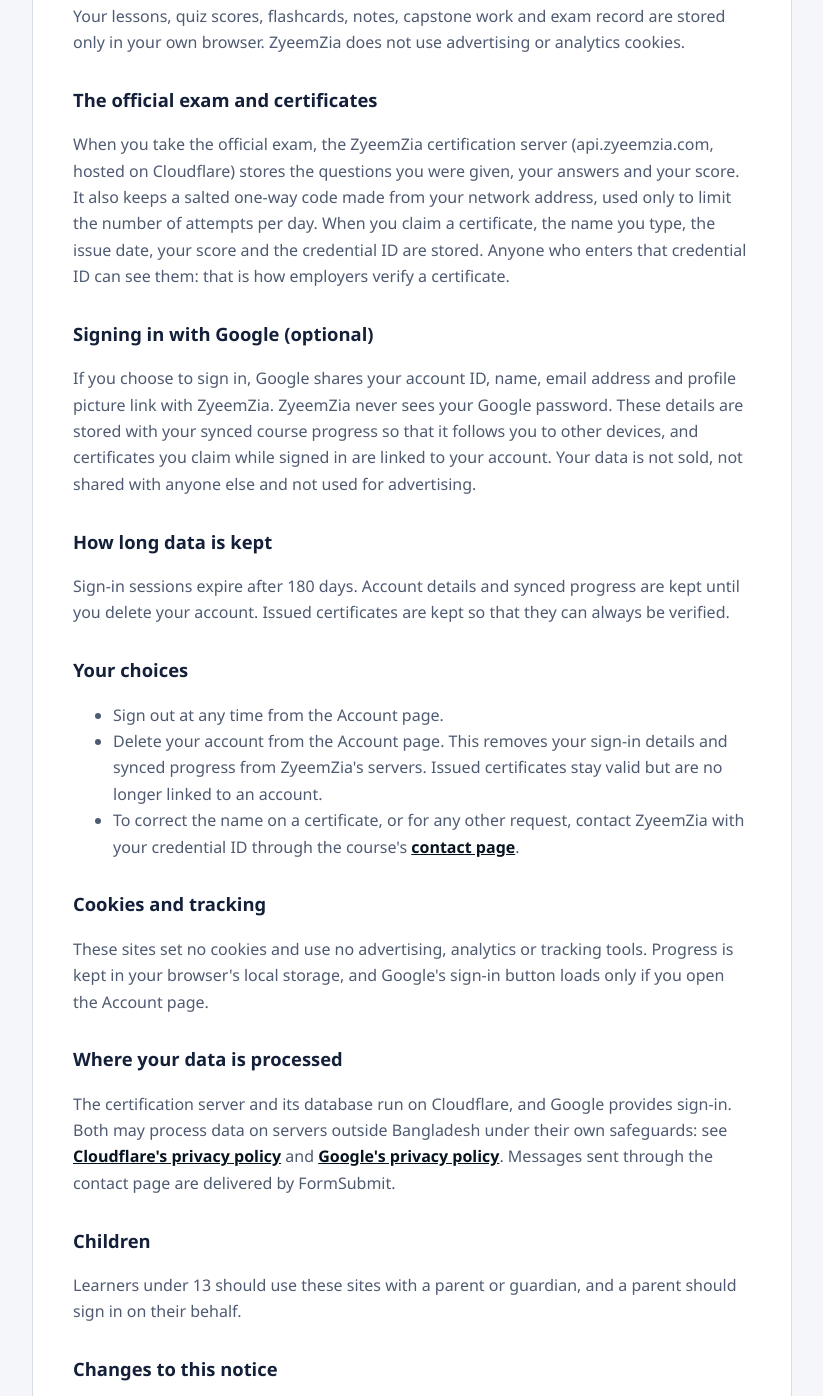
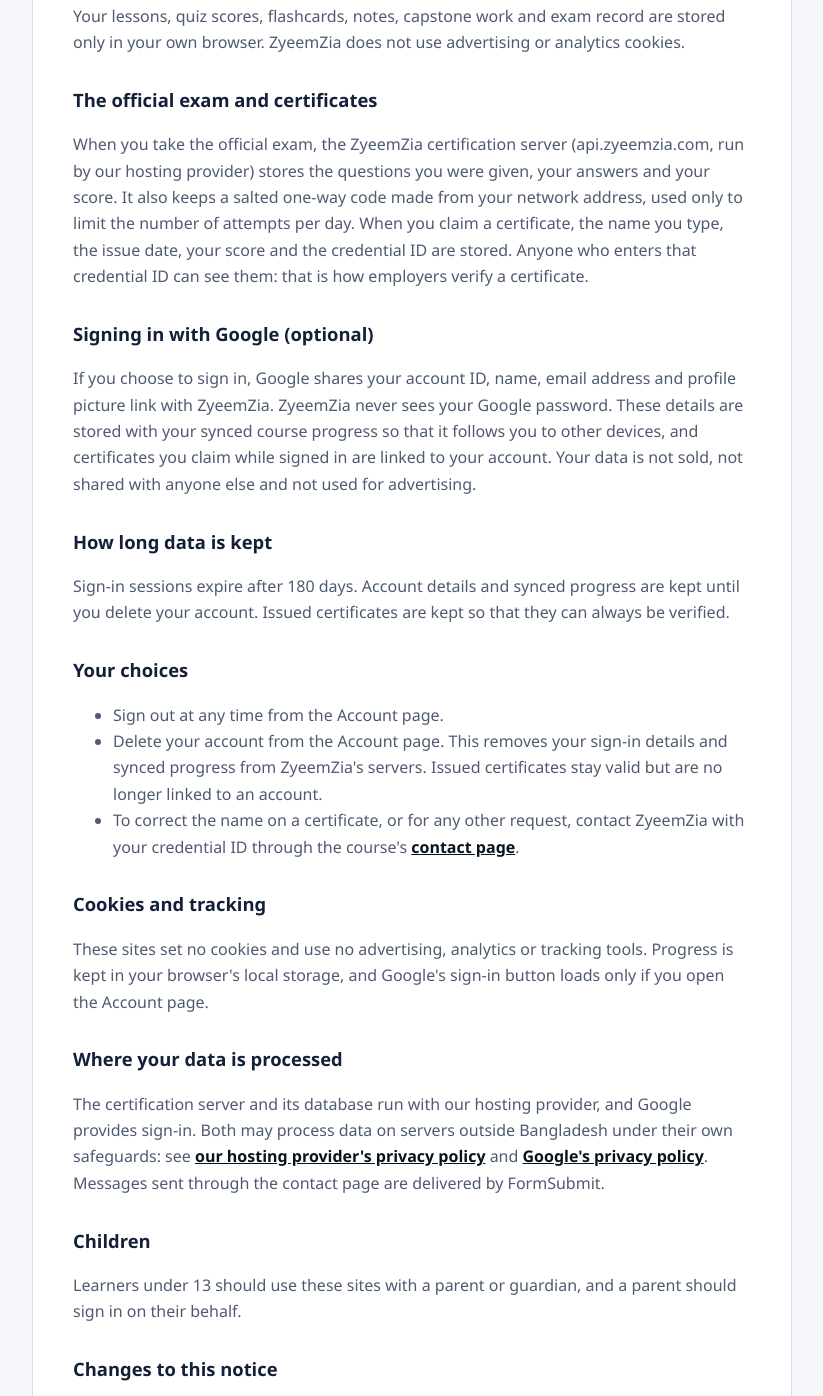
Before and after one commit to zyeemzia/zcss, a plain HTML site: page privacy.html in a window 1280 px wide. Shown: the part 276-1672 px from the top of the page, without its empty margins (228-1051 px from the left). Drawn offline with Linux system fonts and the light colour scheme.

Commit message:
Neutral hosting wording; ZBZAI link; copyright without a year

```diff
--- a/privacy.html
+++ b/privacy.html
@@ -11,7 +11,7 @@ h1{font-size:1.9rem;line-height:1.2;margin:.2em 0 .4em}h2{font-size:1.15rem;marg
 <h2>Without signing in</h2>
 <p>Your lessons, quiz scores, flashcards, notes, capstone work and exam record are stored only in your own browser. ZyeemZia does not use advertising or analytics cookies.</p>
 <h2>The official exam and certificates</h2>
-<p>When you take the official exam, the ZyeemZia certification server (api.zyeemzia.com, hosted on Cloudflare) stores the questions you were given, your answers and your score. It also keeps a salted one-way code made from your network address, used only to limit the number of attempts per day. When you claim a certificate, the name you type, the issue date, your score and the credential ID are stored. Anyone who enters that credential ID can see them: that is how employers verify a certificate.</p>
+<p>When you take the official exam, the ZyeemZia certification server (api.zyeemzia.com, run by our hosting provider) stores the questions you were given, your answers and your score. It also keeps a salted one-way code made from your network address, used only to limit the number of attempts per day. When you claim a certificate, the name you type, the issue date, your score and the credential ID are stored. Anyone who enters that credential ID can see them: that is how employers verify a certificate.</p>
 <h2>Signing in with Google (optional)</h2>
 <p>If you choose to sign in, Google shares your account ID, name, email address and profile picture link with ZyeemZia. ZyeemZia never sees your Google password. These details are stored with your synced course progress so that it follows you to other devices, and certificates you claim while signed in are linked to your account. Your data is not sold, not shared with anyone else and not used for advertising.</p>
 <h2>How long data is kept</h2>
@@ -21,7 +21,7 @@ h1{font-size:1.9rem;line-height:1.2;margin:.2em 0 .4em}h2{font-size:1.15rem;marg
 <h2>Cookies and tracking</h2>
 <p>These sites set no cookies and use no advertising, analytics or tracking tools. Progress is kept in your browser's local storage, and Google's sign-in button loads only if you open the Account page.</p>
 <h2>Where your data is processed</h2>
-<p>The certification server and its database run on Cloudflare, and Google provides sign-in. Both may process data on servers outside Bangladesh under their own safeguards: see <a href="https://www.cloudflare.com/privacypolicy/">Cloudflare's privacy policy</a> and <a href="https://policies.google.com/privacy">Google's privacy policy</a>. Messages sent through the contact page are delivered by FormSubmit.</p>
+<p>The certification server and its database run with our hosting provider, and Google provides sign-in. Both may process data on servers outside Bangladesh under their own safeguards: see <a href="https://www.cloudflare.com/privacypolicy/">our hosting provider's privacy policy</a> and <a href="https://policies.google.com/privacy">Google's privacy policy</a>. Messages sent through the contact page are delivered by FormSubmit.</p>
 <h2>Children</h2>
 <p>Learners under 13 should use these sites with a parent or guardian, and a parent should sign in on their behalf.</p>
 <h2>Changes to this notice</h2>
```
